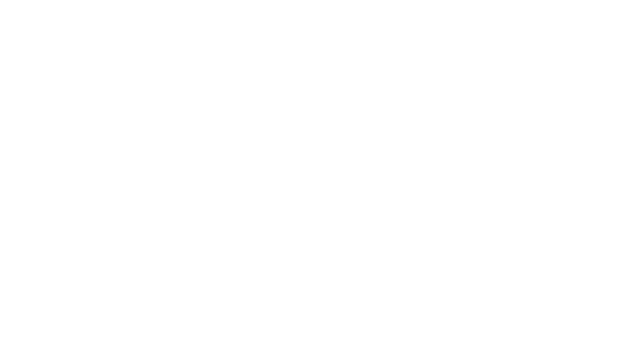
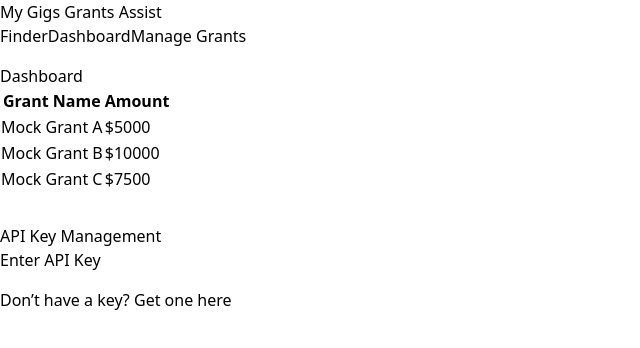
Before and after one commit to dvdlgilbert/My-Gigs-Grants-Assist, a React (Create React App) app: page / in a window 1280 px wide. Shown: the top 348 px of the page, without its empty margins (0-640 px from the left). Built offline with nearby package versions, Linux system fonts and the light colour scheme.

Commit message:
Implement Option 2: AppProps with initialView

```diff
--- a/src/App.tsx
+++ b/src/App.tsx
@@ -4,11 +4,16 @@
 import ManageGrants from "./ManageGrants";
 import ApiKeyInput from "./components/ApiKeyInput";
 
-function App() {
+interface AppProps {
+  initialView?: string;
+}
+
+const App: React.FC<AppProps> = ({ initialView }) => {
+  // Default to the provided initialView, or fallback to "finder"
+  const [view, setView] = useState(initialView || "finder");
   const [showApiKeyInput, setShowApiKeyInput] = useState(false);
 
   const handleSaveApiKey = (key: string) => {
-    // Already stored in localStorage by ApiKeyInput, but you can add extra logic here
     console.log("API key saved:", key);
     setShowApiKeyInput(false);
   };
@@ -21,20 +26,21 @@
     <div className="App">
       <h1>My Gigs Grants Assist</h1>
 
-      {/* Navigation or sections */}
-      <Finder />
-      <Dashboard />
-      <ManageGrants />
+      {/* Simple navigation buttons to switch views */}
+      <div style={{ marginBottom: "1rem" }}>
+        <button onClick={() => setView("finder")}>Finder</button>
+        <button onClick={() => setView("dashboard")}>Dashboard</button>
+        <button onClick={() => setView("manage")}>Manage Grants</button>
+      </div>
+
+      {/* Render based on current view */}
+      {view === "finder" && <Finder />}
+      {view === "dashboard" && <Dashboard />}
+      {view === "manage" && <ManageGrants />}
 
       <section style={{ marginTop: "2rem" }}>
         <h3>API Key Management</h3>
-        <button
-          onClick={() => setShowApiKeyInput(true)}
-          className="bg-blue-500 text-white px-4 py-2 rounded-md hover:bg-blue-600"
-        >
-          Enter API Key
-        </button>
-
+        <button onClick={() => setShowApiKeyInput(true)}>Enter API Key</button>
         <p style={{ marginTop: "1rem" }}>
           Don’t have a key?{" "}
           <a
@@ -52,6 +58,6 @@
       )}
     </div>
   );
-}
+};
 
 export default App;
--- a/src/index.tsx
+++ b/src/index.tsx
@@ -1,10 +1,14 @@
 import React from "react";
 import ReactDOM from "react-dom/client";
 import App from "./App";
-import "./index.css";
-import "./App.css";   // ensure global styles are loaded
+import "./index.css"; // important for Tailwind/CSS
 
-// Determine initial view based on URL path
-const path = window.location.pathname.replace("/", "") || "home";
+const root = ReactDOM.createRoot(
+  document.getElementById("root") as HTMLElement
+);
 
-const root = ReactDOM.createRoot(document.getElementById("root") as HTMLElement);
+root.render(
+  <React.StrictMode>
+    <App initialView="dashboard" />
+  </React.StrictMode>
+);
```
